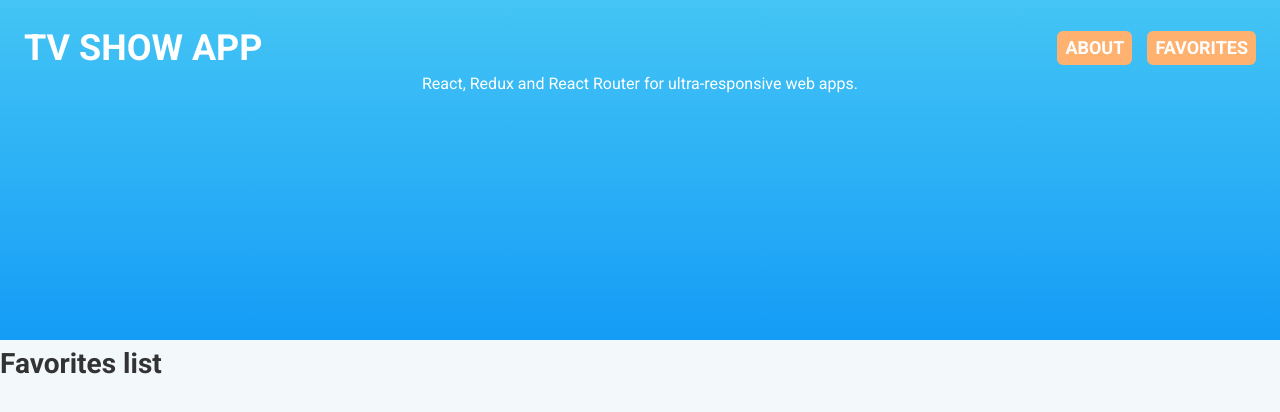
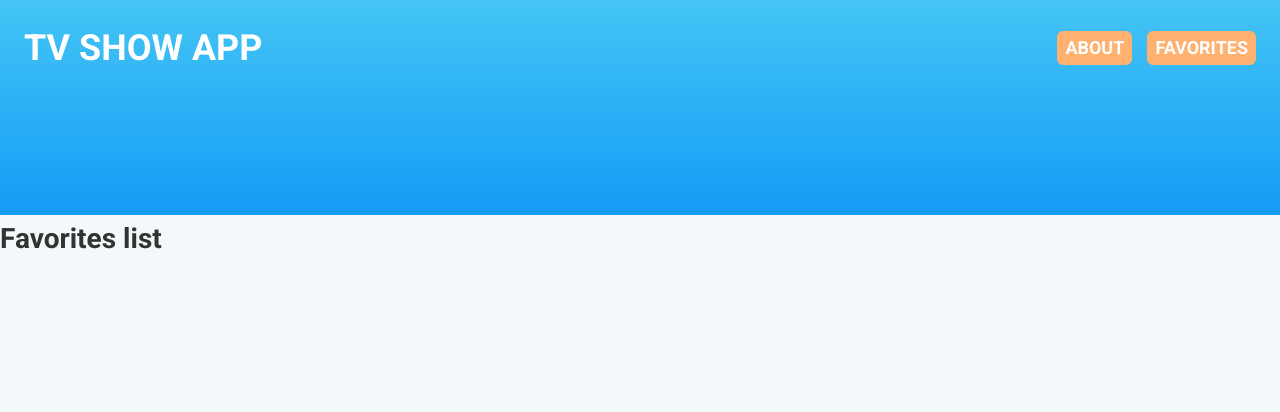
Before and after one commit to Nolleb/TV-SHOWS, a React app: page /favorites in a window 1280 px wide. Shown: the top 412 px of the page. Built offline with nearby package versions, Linux system fonts and the light colour scheme; what redux-immutable-state-invariant would draw is missing.

Commit message:
display favorite icon on main list

```diff
--- a/package.json
+++ b/package.json
@@ -15,6 +15,7 @@
     "react-redux": "6.0.0",
     "react-router-dom": "4.3.1",
     "react-toastify": "4.5.2",
+    "react-transition-group": "^4.0.1",
     "redux": "4.0.1",
     "redux-thunk": "2.3.0",
     "reselect": "^4.0.0"
--- a/src/CSS/components/_components.page-head.scss
+++ b/src/CSS/components/_components.page-head.scss
@@ -3,5 +3,5 @@
   color: $color-page-head;
   padding: $global-spacing-unit;
   text-align: center;
-  height: 340px;
+  height: 215px;
 }
--- a/src/components/common/Header.js
+++ b/src/components/common/Header.js
@@ -16,7 +16,6 @@ const Header = () => (
         </Link>
       </div>
     </div>
-    <p>React, Redux and React Router for ultra-responsive web apps.</p>
   </div>
 );
 
--- a/src/components/movies/MovieCard.js
+++ b/src/components/movies/MovieCard.js
@@ -20,16 +20,18 @@ const MovieCard = ({
   release_date,
   addToFavorites,
   removeFromFavorites,
+  isFavorite,
   movieID
 
 }) => {
-  const [toggle, setToggle] = useState(false);
+  const [toggle, setToggle] = useState(isFavorite);
 
   const imgUrl='https://image.tmdb.org/t/p/w500';
 
   const toggleToFavoritesFn = (e, movie) => {
     e.preventDefault();
-    setToggle(!toggle);
+   setToggle(!toggle);
+   //isFavorite?setToggle(toggle):setToggle(!toggle);
     if (!toggle) {
       addToFavorites(movie);
     } else {
--- a/src/components/movies/MoviesPage.js
+++ b/src/components/movies/MoviesPage.js
@@ -7,8 +7,6 @@ const MoviesPage = ({genres, movies, tvShows, isSelected}) => {
   let categories = isSelected? categories = movies: categories = tvShows;
   return (
     <Fragment>
-      <h2>{isSelected ? "Movies" : "Tv Shows"}</h2>
-
       {categories.map(movie => {
         return <MovieCard key={movie.id} {...movie} movieID={movie} {...genres} isSelected={isSelected}/>;
       })}
```
Also changed, not shown: 1 other file (tests, documents, lock files or other folders).
